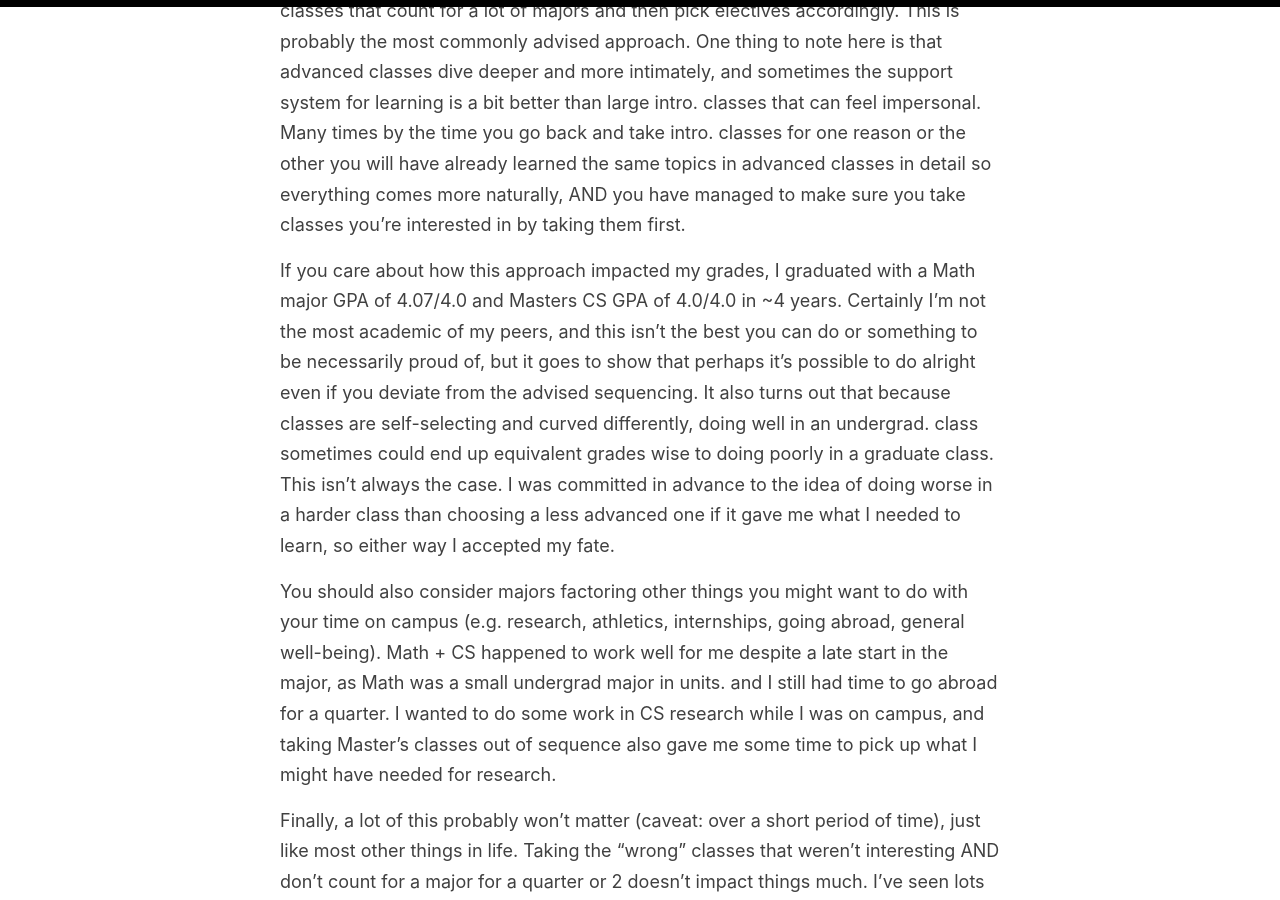
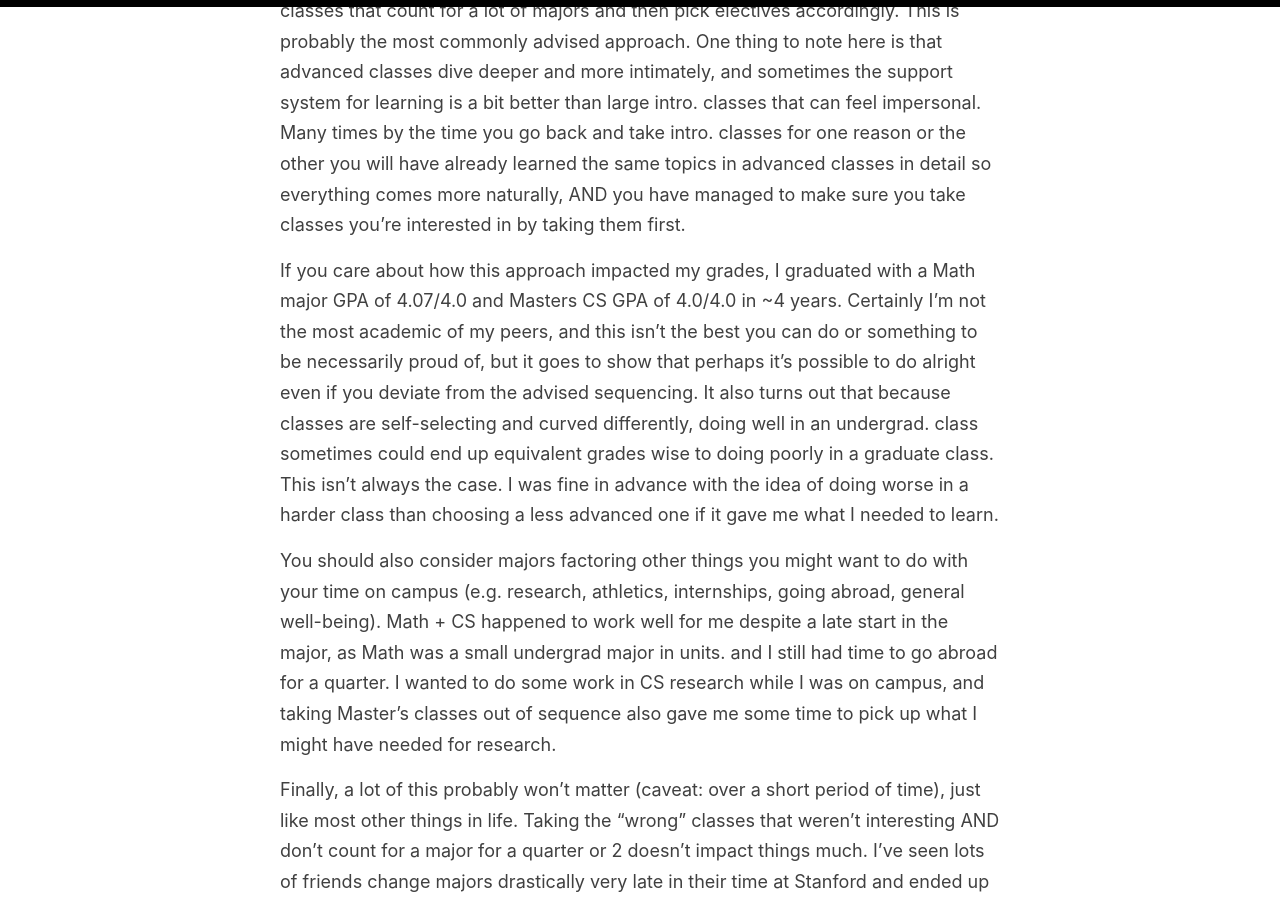
Before and after one commit to evazhang612/sokt-landing, a Jekyll site: the page built from _pages/wtt.md, in a window 1280 px wide and 900 px high, scrolled down 1533 px. Built offline with Jekyll 4.4.1, drawn with Linux system fonts in a browser that asks for light colours; nearby versions of some CDN libraries; library files that are not in the unit come from our copies.

```diff
--- a/_pages/wtt.md
+++ b/_pages/wtt.md
@@ -20,7 +20,7 @@
 
 The approach in the other direction which work well for most people is to take intro. classes that count for a lot of majors and then pick electives accordingly. This is probably the most commonly advised approach. One thing to note here is that advanced classes dive deeper and more intimately, and sometimes the support system for learning is a bit better than large intro. classes that can feel impersonal. Many times by the time you go back and take intro. classes for one reason or the other you will have already learned the same topics in advanced classes in detail so everything comes more naturally, AND you have managed to make sure you take classes you're interested in by taking them first.
 
-If you care about how this approach impacted my grades, I graduated with a Math major GPA of 4.07/4.0 and Masters CS GPA of 4.0/4.0 in \~4 years. Certainly I'm not the most academic of my peers, and this isn't the best you can do or something to be necessarily proud of, but it goes to show that perhaps it's possible to do alright even if you deviate from the advised sequencing. It also turns out that because classes are self-selecting and curved differently, doing well in an undergrad. class sometimes could end up equivalent grades wise to doing poorly in a graduate class. This isn't always the case. I was committed in advance to the idea of doing worse in a harder class than choosing a less advanced one if it gave me what I needed to learn, so either way I accepted my fate.
+If you care about how this approach impacted my grades, I graduated with a Math major GPA of 4.07/4.0 and Masters CS GPA of 4.0/4.0 in \~4 years. Certainly I'm not the most academic of my peers, and this isn't the best you can do or something to be necessarily proud of, but it goes to show that perhaps it's possible to do alright even if you deviate from the advised sequencing. It also turns out that because classes are self-selecting and curved differently, doing well in an undergrad. class sometimes could end up equivalent grades wise to doing poorly in a graduate class. This isn't always the case. I was fine in advance with the idea of doing worse in a harder class than choosing a less advanced one if it gave me what I needed to learn.
 
 You should also consider majors factoring other things you might want to do with your time on campus (e.g. research, athletics, internships, going abroad, general well-being). Math + CS happened to work well for me despite a late start in the major, as Math was a small undergrad major in units. and I still had time to go abroad for a quarter. I wanted to do some work in CS research while I was on campus, and taking Master's classes out of sequence also gave me some time to pick up what I might have needed for research.
 
```
